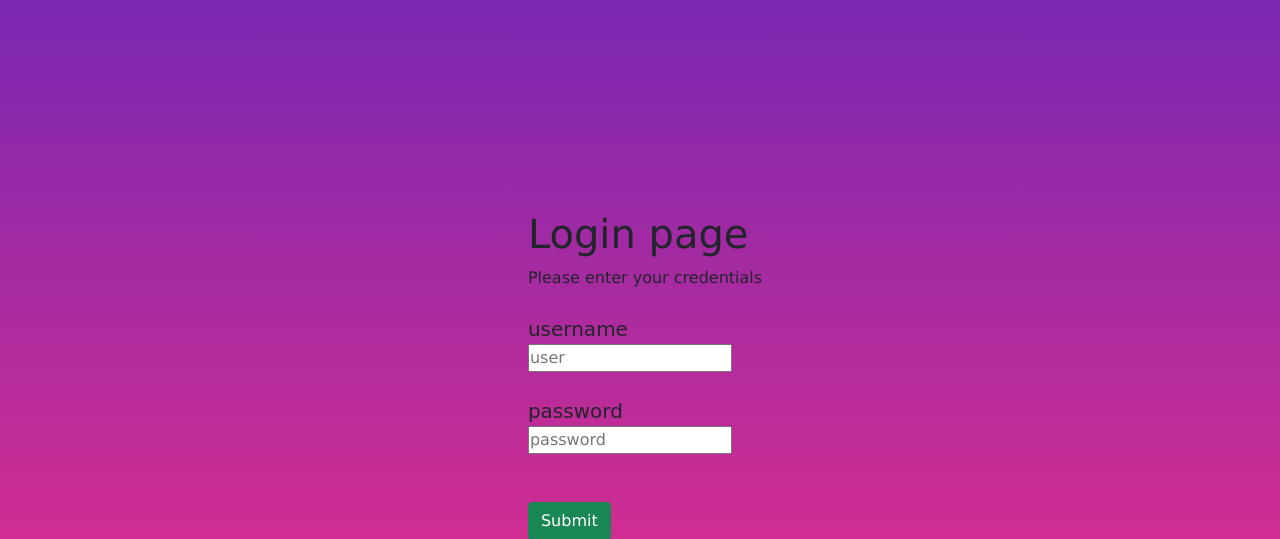
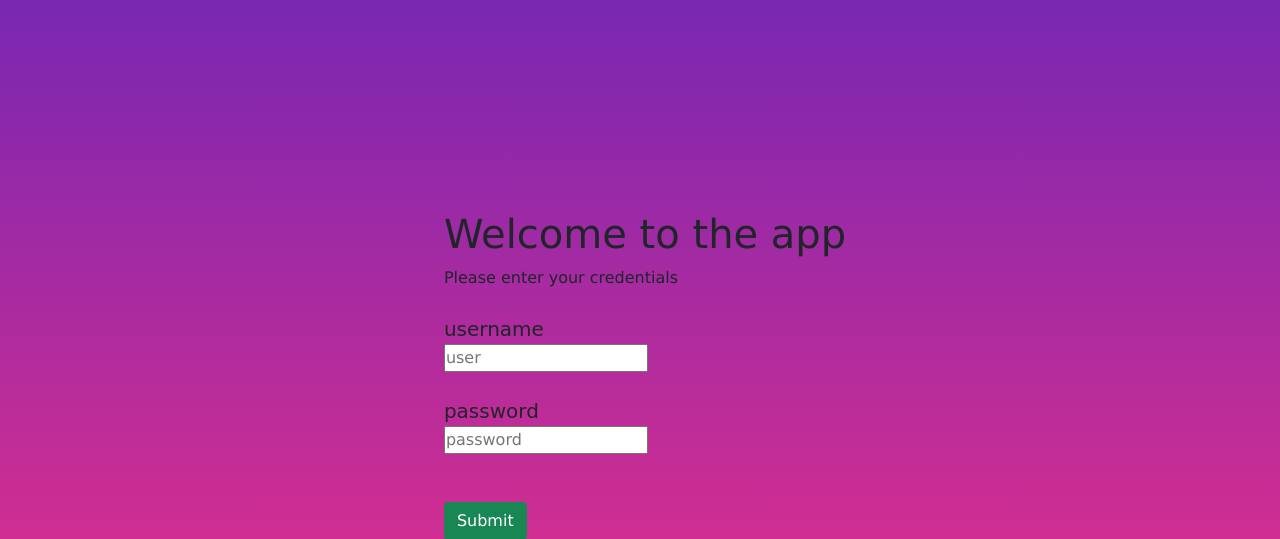
Before and after one commit to chkevers/udemy_flask, a Flask app: page / in a window 1280 px wide. Shown: the top 539 px of the page. Run offline with Flask 2, Linux system fonts and the light colour scheme.

Commit message:
testing changes

```diff
--- a/templates/login.html
+++ b/templates/login.html
@@ -13,7 +13,7 @@
 </head>
 <body>
     <div style="padding-left: 10px;">
-    <h1>Login page</h1>
+    <h1>Welcome to the app</h1>
     <form action="" method="post">Please enter your credentials
     <br>
     <br>
```
